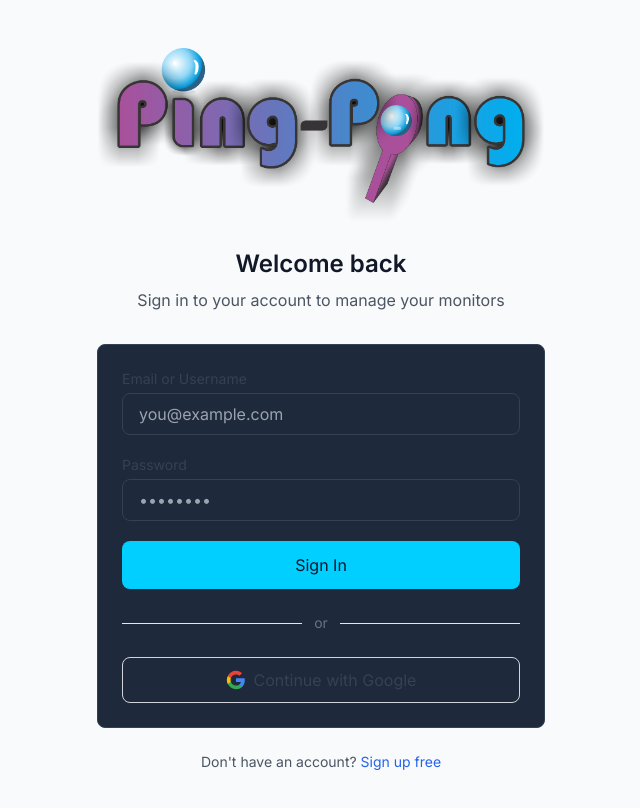
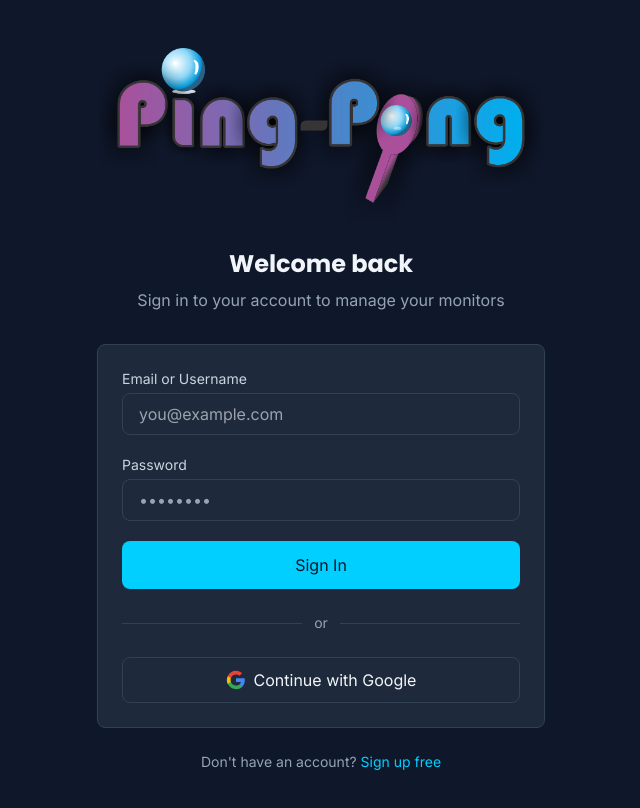
Before and after one commit to fwesh001/Ping-pong, a Next.js app: page /login in a window 1280 px wide. Shown: the top 808 px of the page, without its empty margins (319-959 px from the left). Built offline with nearby package versions, Linux system fonts and the light colour scheme; no server answers.

Commit message:
fix: update color scheme for improved visibility and consistency in LoginPage component

```diff
--- a/src/app/login/page.tsx
+++ b/src/app/login/page.tsx
@@ -61,17 +61,17 @@ export default function LoginPage() {
   };
 
   return (
-    <div className="min-h-screen flex items-center justify-center bg-gray-50 py-12 px-4">
+    <div className="min-h-screen flex items-center justify-center bg-slate-900 py-12 px-4">
       <div className="max-w-md w-full">
         {/* Header */}
         <div className="text-center mb-8">
           <Link href="/" className="inline-block mb-4">
             <Image src="/ping-pong.png" alt="ping-pong" width={64} height={64} className="rounded-xl mx-auto" style={{ width: "auto", height: "auto" }} />
           </Link>
-          <h2 className="text-2xl font-bold text-gray-900">
+          <h2 className="text-2xl font-bold text-slate-100 font-poppins">
             Welcome back
           </h2>
-          <p className="mt-2 text-gray-600">
+          <p className="mt-2 text-slate-400">
             Sign in to your account to manage your monitors
           </p>
         </div>
@@ -80,7 +80,7 @@ export default function LoginPage() {
         <div className="card">
           <form onSubmit={handleSubmit} className="space-y-5">
             {error && (
-              <div className="bg-red-50 border border-red-200 text-red-700 rounded-lg p-3 text-sm flex items-center gap-2">
+              <div className="bg-rose-900 border border-rose-700 text-rose-300 rounded-lg p-3 text-sm flex items-center gap-2">
                 <AlertCircle className="w-4 h-4 flex-shrink-0" /> {error}
               </div>
             )}
@@ -89,7 +89,7 @@ export default function LoginPage() {
             <div>
               <label
                 htmlFor="email"
-                className="block text-sm font-medium text-gray-700 mb-1"
+                className="block text-sm font-medium text-slate-300 mb-1"
               >
                 Email or Username
               </label>
@@ -108,7 +108,7 @@ export default function LoginPage() {
             <div>
               <label
                 htmlFor="password"
-                className="block text-sm font-medium text-gray-700 mb-1"
+                className="block text-sm font-medium text-slate-300 mb-1"
               >
                 Password
               </label>
@@ -142,15 +142,15 @@ export default function LoginPage() {
 
           {/* Divider */}
           <div className="my-6 flex items-center gap-3">
-            <div className="flex-1 h-px bg-gray-200" />
-            <span className="text-sm text-gray-500">or</span>
-            <div className="flex-1 h-px bg-gray-200" />
+            <div className="flex-1 h-px bg-slate-700" />
+            <span className="text-sm text-slate-400">or</span>
+            <div className="flex-1 h-px bg-slate-700" />
           </div>
 
           {/* Google OAuth */}
           <a
             href={googleOAuthUrl}
-            className="w-full flex items-center justify-center gap-2 px-4 py-2.5 rounded-lg border border-gray-300 hover:bg-gray-50 transition-colors font-medium text-gray-700"
+            className="w-full flex items-center justify-center gap-2 px-4 py-2.5 rounded-lg border border-slate-700 bg-slate-800 hover:bg-slate-700 transition-colors font-medium text-slate-100"
           >
             <svg className="w-5 h-5" viewBox="0 0 24 24">
               <path
@@ -175,11 +175,11 @@ export default function LoginPage() {
         </div>
 
         {/* Sign up link */}
-        <p className="mt-6 text-center text-sm text-gray-600">
+        <p className="mt-6 text-center text-sm text-slate-400">
           Don&apos;t have an account?{" "}
           <Link
             href="/signup"
-            className="text-blue-600 font-medium hover:underline"
+            className="text-brand-cyan font-medium hover:underline"
           >
             Sign up free
           </Link>
```
